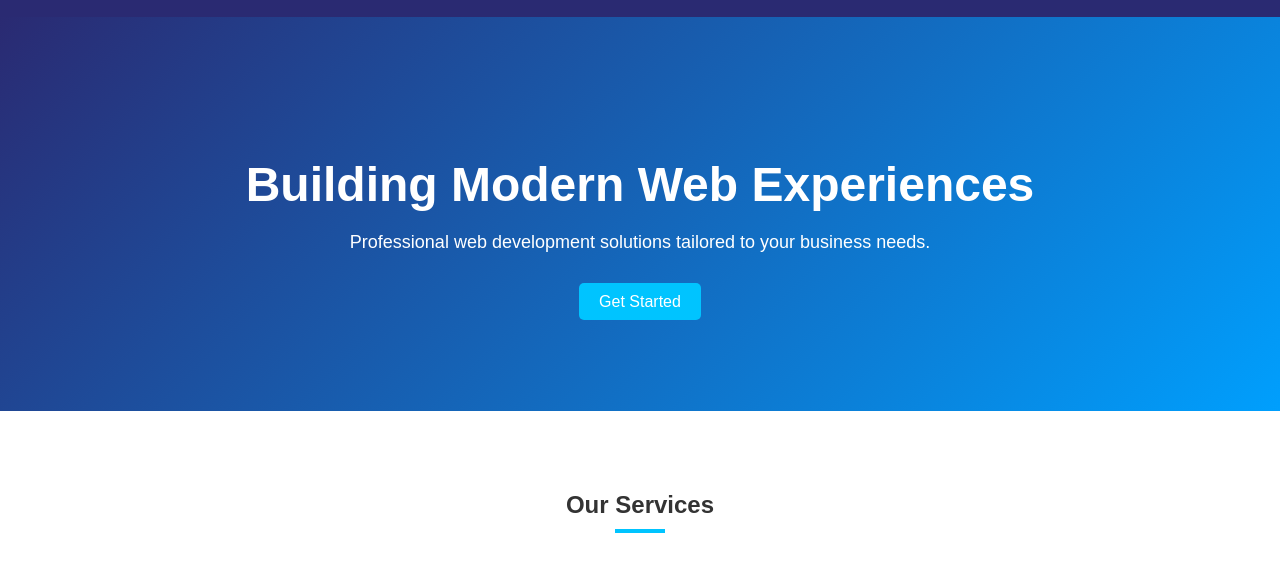
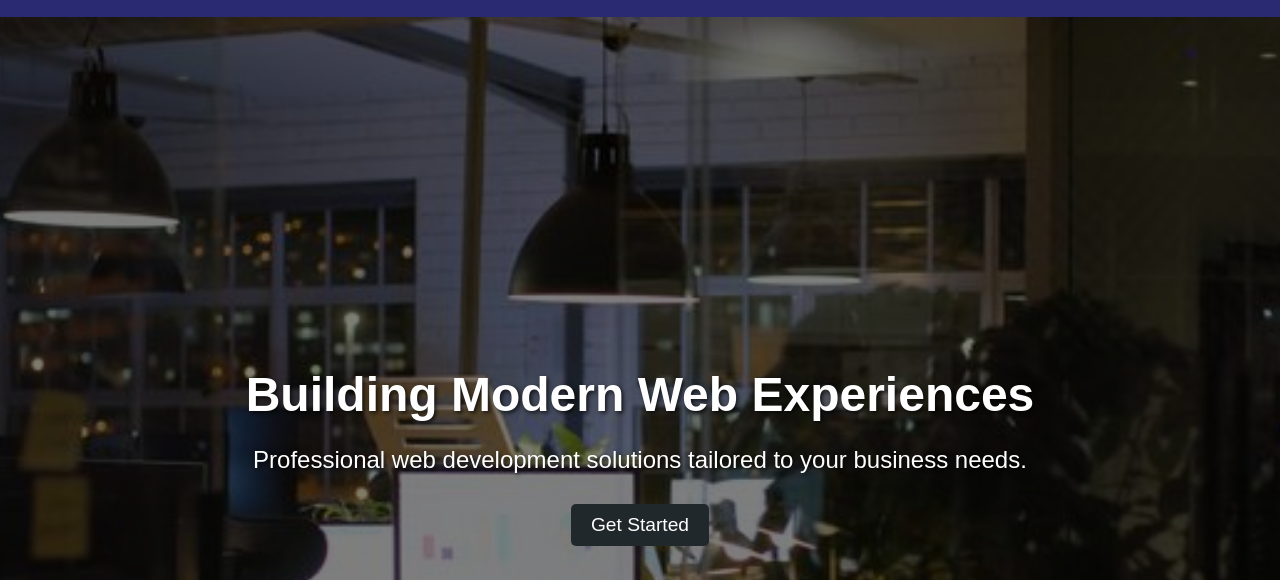
Before and after one commit to shaniranasinghe/ApexCoders, a plain HTML site: page index.html in a window 1280 px wide. Shown: the part 173-753 px from the top of the page. Drawn offline with Linux system fonts and the light colour scheme.

Commit message:
new update
add background image

```diff
--- a/styles.css
+++ b/styles.css
@@ -96,36 +96,66 @@ body {
 }
 
 /* Hero Section */
+/* Hero Section Styling */
 .hero {
-    background: linear-gradient(135deg, #2a2a72, #009ffd);
+    position: relative;
+    background-image: url('./Images/image1.jpg'); /* Replace with your image path */
+    background-size: cover;
+    background-position: center;
+    background-repeat: no-repeat;
+    height: 100vh; /* Full-screen height */
+    display: flex;
+    align-items: center;
+    justify-content: center;
+    text-align: center;
+    color: #fff; /* Ensure text is visible */
+    padding: 20px;
+}
+
+.hero::before {
+    content: '';
+    position: absolute;
+    top: 0;
+    left: 0;
+    width: 100%;
+    height: 100%;
+    background: rgba(0, 0, 0, 0.5); /* Dark overlay for better text contrast */
+    z-index: 1;
+}
+
+.hero-content {
+    position: relative;
+    z-index: 2; /* Ensure content is above the overlay */
+}
+
+.hero h1 {
+    font-size: 3rem;
+    margin-bottom: 20px;
+    text-shadow: 2px 2px 4px rgba(0, 0, 0, 0.7);
+}
+
+.hero p {
+    font-size: 1.5rem;
+    margin-bottom: 30px;
+    text-shadow: 2px 2px 4px rgba(0, 0, 0, 0.7);
+}
+
+.hero .btn {
+    display: inline-block;
+    padding: 10px 20px;
+    font-size: 1.2rem;
     color: #fff;
-    text-align: center;
-    padding: 100px 20px;
-    animation: zoomIn 1.5s ease-in-out;
-}
-.hero h1 {
-    font-size: 48px;
-    margin-bottom: 20px;
-}
-.hero p {
-    font-size: 18px;
-    margin-bottom: 40px;
-    animation: fadeIn 2s ease-out;
-}
-.hero .btn {
-    background: #00c4ff;
-    color: #fff;
-    padding: 10px 20px;
+    background-color: #21282c;
     border: none;
     border-radius: 5px;
     text-decoration: none;
-    font-size: 16px;
-    transition: transform 0.3s, box-shadow 0.3s;
+    transition: background-color 0.3s;
 }
+
 .hero .btn:hover {
-    transform: scale(1.1);
-    box-shadow: 0 8px 20px rgba(0, 0, 0, 0.2);
+    background-color: #8fbdef;
 }
+
 
 /* Services Section */
 .services {
```
Also changed, not shown: Images/image1.jpg (added).
